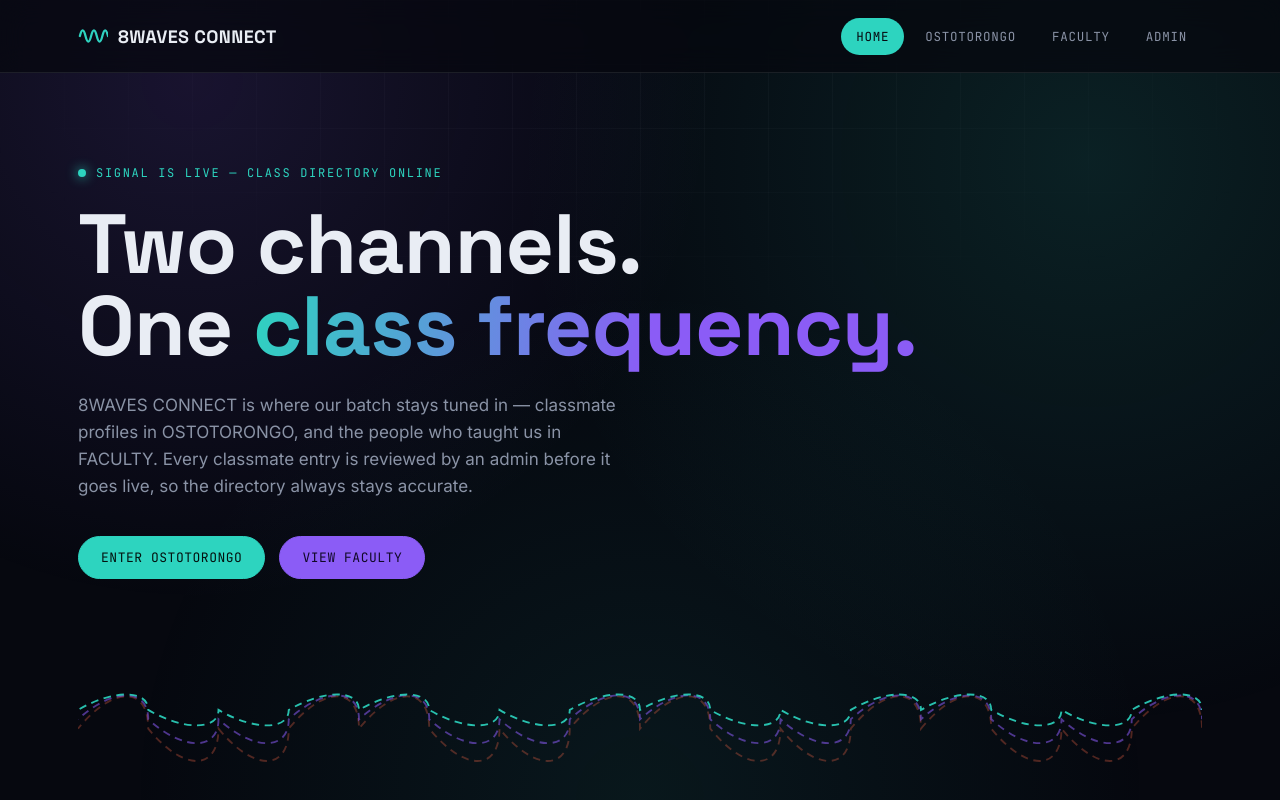
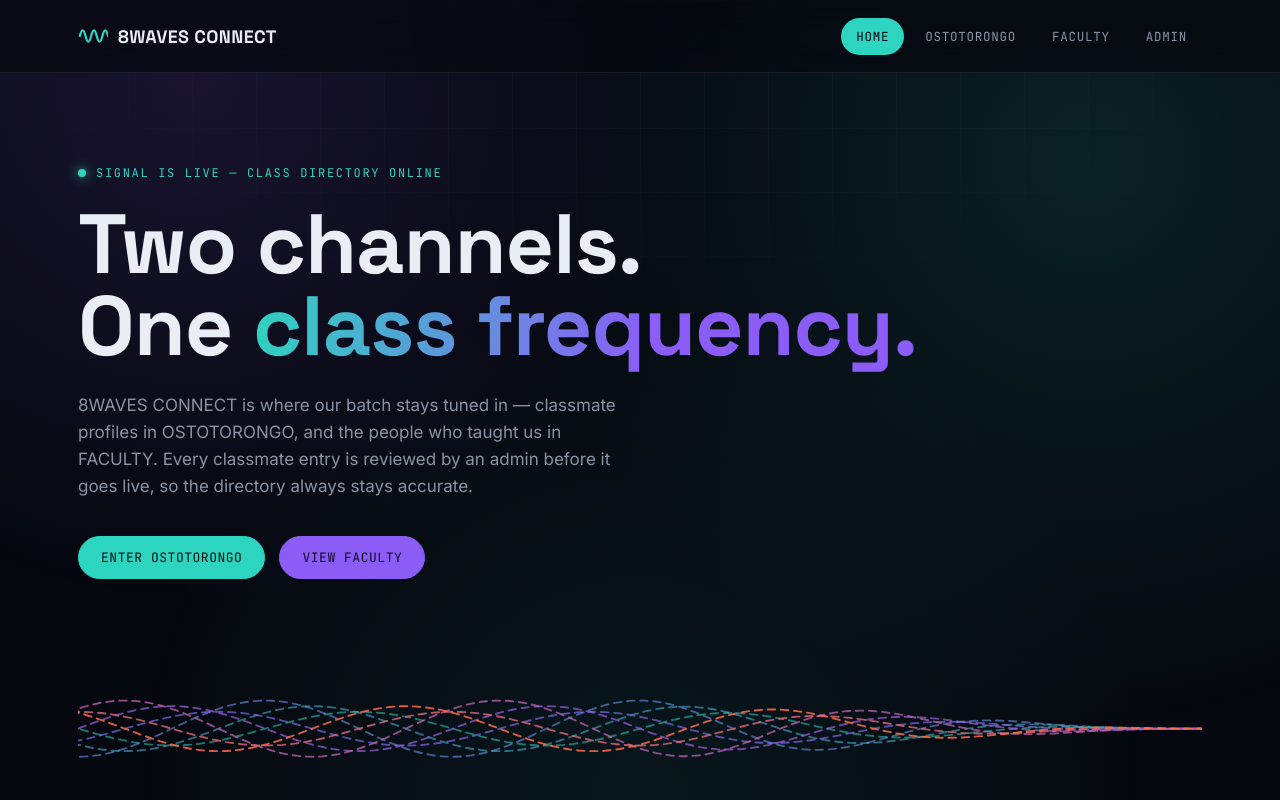
Before and after one commit to mdshuvoadm123-art/8waves-connect, a Next.js app: page / in a window 1280 px wide. Shown: the top 800 px of the page. Built offline with nearby package versions, Linux system fonts and the light colour scheme.

Commit message:
Show 8 wave lines converging into one

```diff
--- a/components/WaveformHero.js
+++ b/components/WaveformHero.js
@@ -1,28 +1,94 @@
-function wavePath(amplitude, yOffset) {
-  // Builds a smooth sine-like path with exactly 8 crests across the viewBox,
-  // the literal "8 waves" the platform is named after.
-  const width = 1200;
-  const crests = 8;
-  const step = width / crests;
-  let d = `M 0 ${yOffset}`;
-  for (let i = 0; i < crests; i++) {
-    const x1 = i * step + step / 4;
-    const x2 = i * step + step / 2;
-    const x3 = i * step + (3 * step) / 4;
-    const x4 = (i + 1) * step;
-    const dir = i % 2 === 0 ? -1 : 1;
-    d += ` C ${x1} ${yOffset + dir * amplitude}, ${x2} ${yOffset + dir * amplitude}, ${x2} ${yOffset}`;
-    d += ` C ${x3} ${yOffset - dir * amplitude}, ${x4} ${yOffset - dir * amplitude}, ${x4} ${yOffset}`;
+// Eight individual wave lines — one for each classmate "wave" — start
+// staggered on the left and gradually converge into a single shared line
+// on the right, visualizing "8WAVES" becoming one CONNECT-ed line.
+
+const WIDTH = 1200;
+const HEIGHT = 200;
+const BASELINE = 100;
+const CONVERGE_START = 0.5; // fraction of width where lines begin merging
+const LINE_COUNT = 8;
+
+function smoothstep(t) {
+  const c = Math.min(Math.max(t, 0), 1);
+  return c * c * (3 - 2 * c);
+}
+
+function hexToRgb(hex) {
+  const v = hex.replace("#", "");
+  return [parseInt(v.slice(0, 2), 16), parseInt(v.slice(2, 4), 16), parseInt(v.slice(4, 6), 16)];
+}
+
+function rgbToHex([r, g, b]) {
+  const c = (n) => Math.round(n).toString(16).padStart(2, "0");
+  return `#${c(r)}${c(g)}${c(b)}`;
+}
+
+function lerpColor(hexA, hexB, t) {
+  const a = hexToRgb(hexA);
+  const b = hexToRgb(hexB);
+  return rgbToHex(a.map((av, i) => av + (b[i] - av) * t));
+}
+
+// Brand gradient: teal -> violet -> coral
+function colorForIndex(i, total) {
+  const t = i / (total - 1);
+  if (t <= 0.5) return lerpColor("#2DD4BF", "#8B5CF6", t * 2);
+  return lerpColor("#8B5CF6", "#FF6B4A", (t - 0.5) * 2);
+}
+
+function buildPath({ amplitude, phase, frequency }) {
+  const samples = 220;
+  let d = "";
+  for (let i = 0; i <= samples; i++) {
+    const x = (i / samples) * WIDTH;
+    const t = x / WIDTH;
+    let envelope = 1;
+    if (t > CONVERGE_START) {
+      const localT = (t - CONVERGE_START) / (1 - CONVERGE_START);
+      envelope = 1 - smoothstep(localT);
+    }
+    const y = BASELINE + amplitude * envelope * Math.sin(t * frequency * Math.PI * 2 + phase);
+    d += i === 0 ? `M ${x.toFixed(1)} ${y.toFixed(1)}` : ` L ${x.toFixed(1)} ${y.toFixed(1)}`;
   }
   return d;
 }
 
 export default function WaveformHero() {
+  const lines = Array.from({ length: LINE_COUNT }, (_, i) => {
+    const phase = (i / LINE_COUNT) * Math.PI * 2;
+    const amplitude = 18 + (i % 3) * 6; // slight organic variance
+    const frequency = 3;
+    return {
+      d: buildPath({ amplitude, phase, frequency }),
+      color: colorForIndex(i, LINE_COUNT),
+      opacity: 0.55 + (i / LINE_COUNT) * 0.35,
+      duration: 6 + i * 1.1,
+      reverse: i % 2 === 0,
+    };
+  });
+
   return (
-    <svg className="waveform" viewBox="0 0 1200 160" preserveAspectRatio="none" aria-hidden="true">
-      <path className="w3" d={wavePath(46, 100)} />
-      <path className="w2" d={wavePath(34, 90)} />
-      <path className="w1" d={wavePath(22, 80)} />
+    <svg
+      className="waveform"
+      viewBox={`0 0 ${WIDTH} ${HEIGHT}`}
+      preserveAspectRatio="none"
+      aria-hidden="true"
+    >
+      {lines.map((line, i) => (
+        <path
+          key={i}
+          d={line.d}
+          fill="none"
+          stroke={line.color}
+          strokeOpacity={line.opacity}
+          strokeWidth="2"
+          strokeLinecap="round"
+          strokeDasharray="8 6"
+          style={{
+            animation: `wave-drift ${line.duration}s linear infinite ${line.reverse ? "reverse" : "normal"}`,
+          }}
+        />
+      ))}
     </svg>
   );
 }
```
